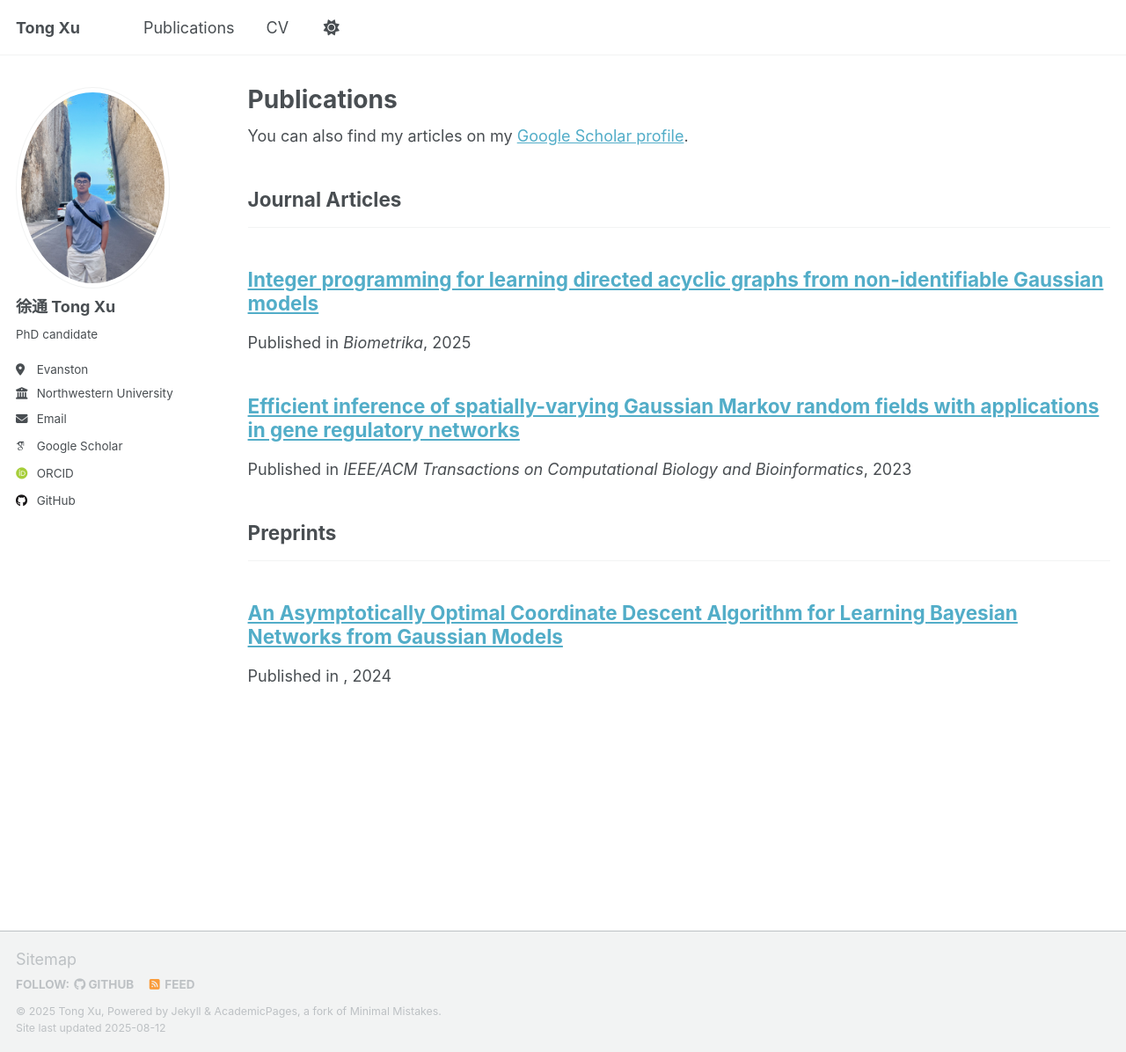
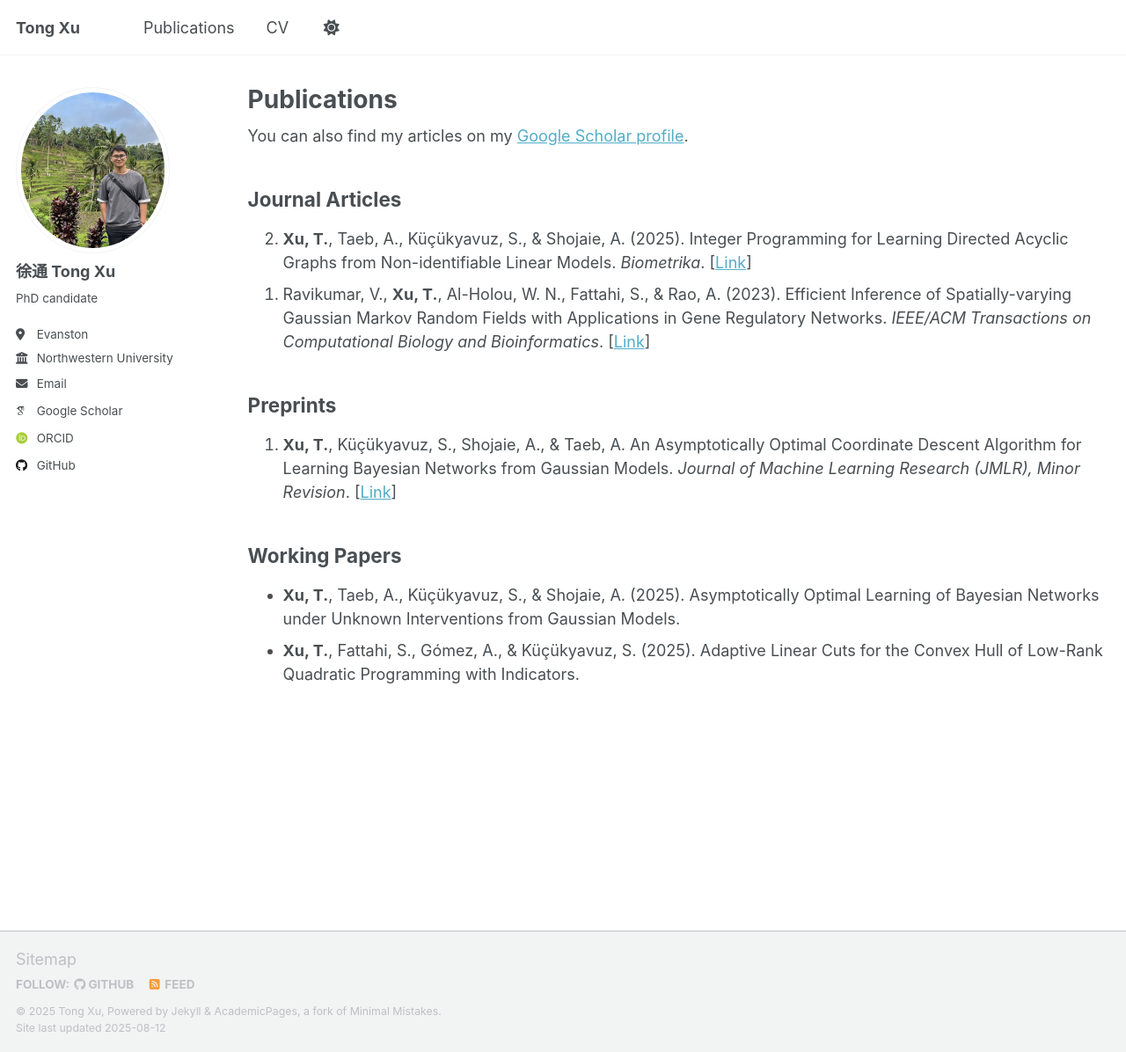
Before and after one commit to AtomXT/AtomXT, a Jekyll site: the page built from _pages/publications.html, in a window 1280 px wide and 1196 px high. Shown: the whole window at 88% size. Built offline with Jekyll 4.4.1, drawn with Linux system fonts in a browser that asks for light colours; some web fonts are replaced; a script that is not in the unit is left out.

Commit message:
update publication format

```diff
--- a/Gemfile
+++ b/Gemfile
@@ -11,3 +11,4 @@ end
 
 gem 'github-pages'
 gem 'connection_pool', '2.5.0'
+gem "nokogiri", "1.13.10"
--- a/_config.yml
+++ b/_config.yml
@@ -22,7 +22,7 @@ repository               : "atomxt/atomxt.github.io/"
 #               Additional customization can be done by editing /_includes/author-profile.html
 author:
   # Biographic information
-  avatar           : "me.jpeg"
+  avatar           : "Tong1.jpg"
   name             : "徐通 Tong Xu"
   pronouns         : # example: "she/her"
   bio              : "PhD candidate"
--- a/_pages/publications.html
+++ b/_pages/publications.html
@@ -12,22 +12,25 @@ author_profile: true
 {% include base_path %}
 
 <!-- New style rendering if publication categories are defined -->
-{% if site.publication_category %}
-  {% for category in site.publication_category  %}
-    {% assign title_shown = false %}
-    {% for post in site.publications reversed %}
-      {% if post.category != category[0] %}
-        {% continue %}
-      {% endif %}
-      {% unless title_shown %}
-        <h2>{{ category[1].title }}</h2><hr />
-        {% assign title_shown = true %}
-      {% endunless %}
-      {% include archive-single.html %}
-    {% endfor %}
-  {% endfor %}
-{% else %}
-  {% for post in site.publications reversed %}
-    {% include archive-single.html %}
-  {% endfor %}
-{% endif %}
+<p align="justify">
+  <h2>Journal Articles</h2>
+  <ol reversed>
+    <li><strong>Xu, T.</strong>, Taeb, A., Küçükyavuz, S., & Shojaie, A. (2025). Integer Programming for Learning Directed Acyclic Graphs from Non-identifiable Linear Models. <em>Biometrika</em>. [<a href="https://doi.org/10.1093/biomet/asaf032" target="_blank" rel="noopener noreferrer">Link</a>]</li>
+
+    <li>Ravikumar, V., <strong>Xu, T.</strong>, Al-Holou, W. N., Fattahi, S., & Rao, A. (2023). Efficient Inference of Spatially-varying Gaussian Markov Random Fields with Applications in Gene Regulatory Networks. <em>IEEE/ACM Transactions on Computational Biology and Bioinformatics</em>. [<a href="https://ieeexplore.ieee.org/abstract/document/10144439" target="_blank" rel="noopener noreferrer">Link</a>]</li>
+  </ol>
+
+  <h2>Preprints</h2>
+  <ol reversed>
+    <li><strong>Xu, T.</strong>, Küçükyavuz, S., Shojaie, A., & Taeb, A. An Asymptotically Optimal Coordinate Descent Algorithm for Learning Bayesian Networks from Gaussian Models. <em>Journal of Machine Learning Research (JMLR), Minor Revision</em>. [<a href="https://arxiv.org/abs/2408.11977" target="_blank" rel="noopener noreferrer">Link</a>]</li>
+  </ol>
+
+  <h2>Working Papers</h2>
+  <ul>
+    <li><strong>Xu, T.</strong>, Taeb, A., Küçükyavuz, S., & Shojaie, A. (2025). Asymptotically Optimal Learning of Bayesian Networks under Unknown Interventions from Gaussian Models.</li>
+
+    <!-- <li><strong>Xu, T.</strong>, Zhang, X., Küçükyavuz, S., Shojaie, A., & Taeb, A. (2025). Best Coordinate Descent: A Consistent Algorithm for \(\ell_0\)-Penalized Sparse Regression.</li> -->
+
+    <li><strong>Xu, T.</strong>, Fattahi, S., Gómez, A., & Küçükyavuz, S. (2025). Adaptive Linear Cuts for the Convex Hull of Low-Rank Quadratic Programming with Indicators.</li>
+  </ul>
+</p>
```
Also changed, not shown: _pages/about.md (+1 -1 lines), images/Tong1.jpg (added).
